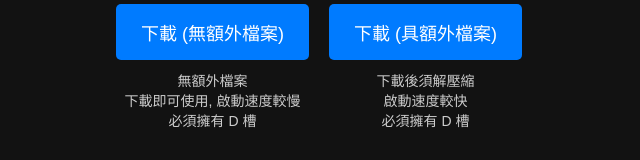
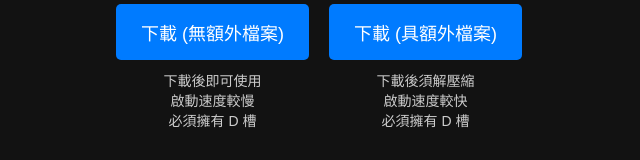
Before and after one commit to woody0415/woody0415.github.io, a plain HTML site: page calculator.html in a window 1280 px wide. Shown: the part 455-615 px from the top of the page, without its empty margins (321-961 px from the left). Drawn offline with Linux system fonts and the light colour scheme.

Commit message:
Update calculator.html

```diff
--- a/calculator.html
+++ b/calculator.html
@@ -15,8 +15,8 @@
             <div class="button-box">
                 <a href="https://drive.usercontent.google.com/download?id=13Sl6zZmQpznBbp5t2UdwALR8kJd5LG0H&export=download&authuser=0" class="button" target="_blank">下載 (無額外檔案)</a>
                 <ul class="desc">
-                    <li>無額外檔案</li>
-                    <li>下載即可使用, 啟動速度較慢</li>
+                    <li>下載後即可使用</li>
+                    <li>啟動速度較慢</li>
                     <li>必須擁有 D 槽</li>
                 </ul>
             </div>
```
